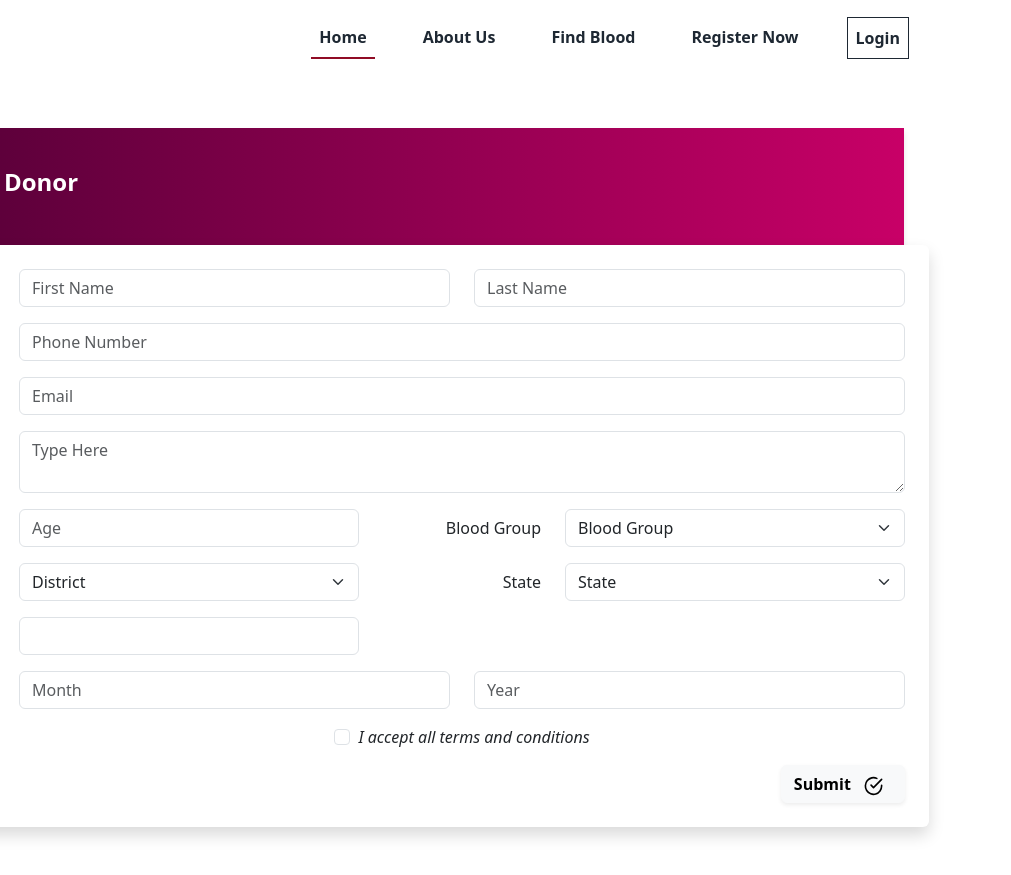
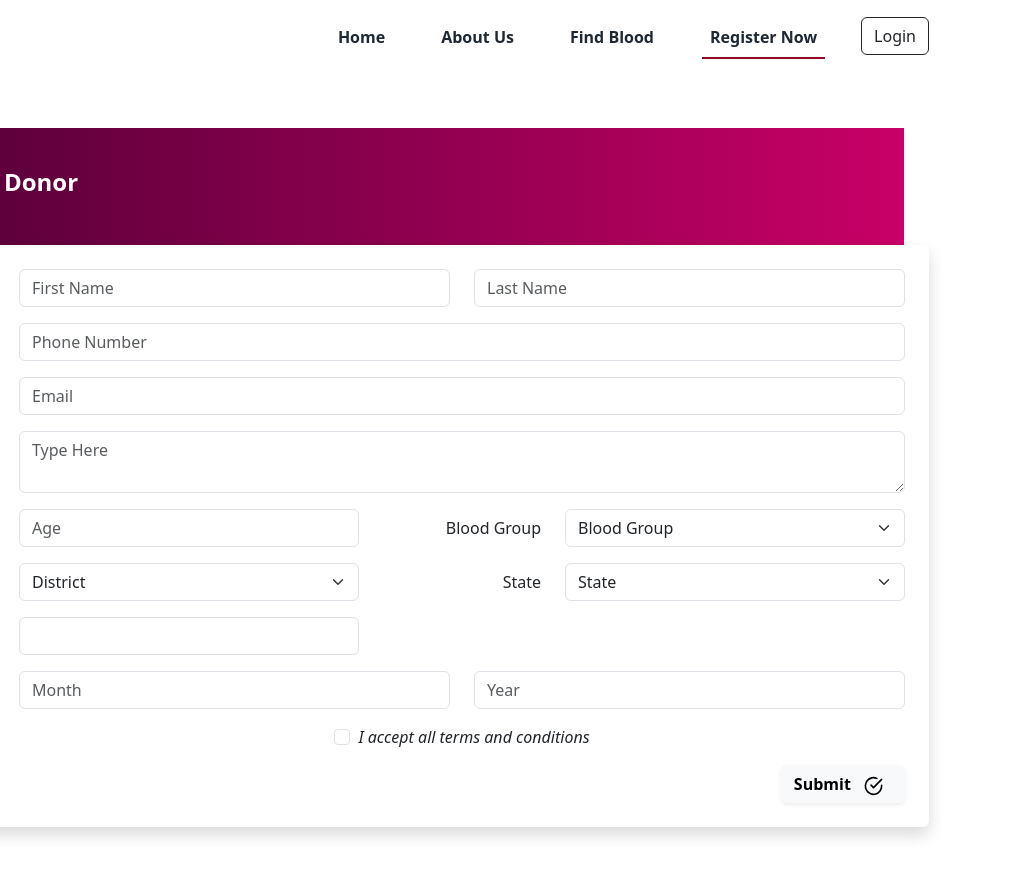
Before and after one commit to ma-foyez/bloodDonationWebsite, a plain HTML site: page donor-register.html in a window 1280 px wide. Shown: the full height of the page, 269-1280 px from the left. Drawn offline with nearby package versions, Linux system fonts and the light colour scheme.

Commit message:
Fixed design

```diff
--- a/donor-register.html
+++ b/donor-register.html
@@ -30,7 +30,7 @@
                 <div class="collapse navbar-collapse" id="navbarSupportedContent">
                     <ul class="navbar-nav ms-auto mb-2 mb-lg-0">
                         <li class="nav-item">
-                            <a class="nav-link active" aria-current="page" href="/">Home</a>
+                            <a class="nav-link " aria-current="page" href="/">Home</a>
                         </li>
                         <li class="nav-item">
                             <a class="nav-link" href="#">About Us</a>
@@ -39,10 +39,10 @@
                             <a class="nav-link" href="/find-donor.html">Find Blood</a>
                         </li>
                         <li class="nav-item">
-                            <a class="nav-link" href="/donor-register.html">Register Now</a>
+                            <a class="nav-link active" href="/donor-register.html">Register Now</a>
                         </li>
                         <li class="nav-item">
-                            <a class="nav-link login-btn" href="/donor-register.html">Login</a>
+                            <a class="btn btn-outline-dark ms-3" href="/donor-register.html">Login</a>
                         </li>
                     </ul>
                 </div>
```
Also changed, not shown: donor-profile.html (+4 -4 lines), find-blood-result.html (+1 -1 lines), find-donor.html (+1 -1 lines), index.html (+1 -1 lines), organization-register.html (+1 -1 lines), otp-success.html (+1 -1 lines), otp-verification.html (+1 -1 lines).
